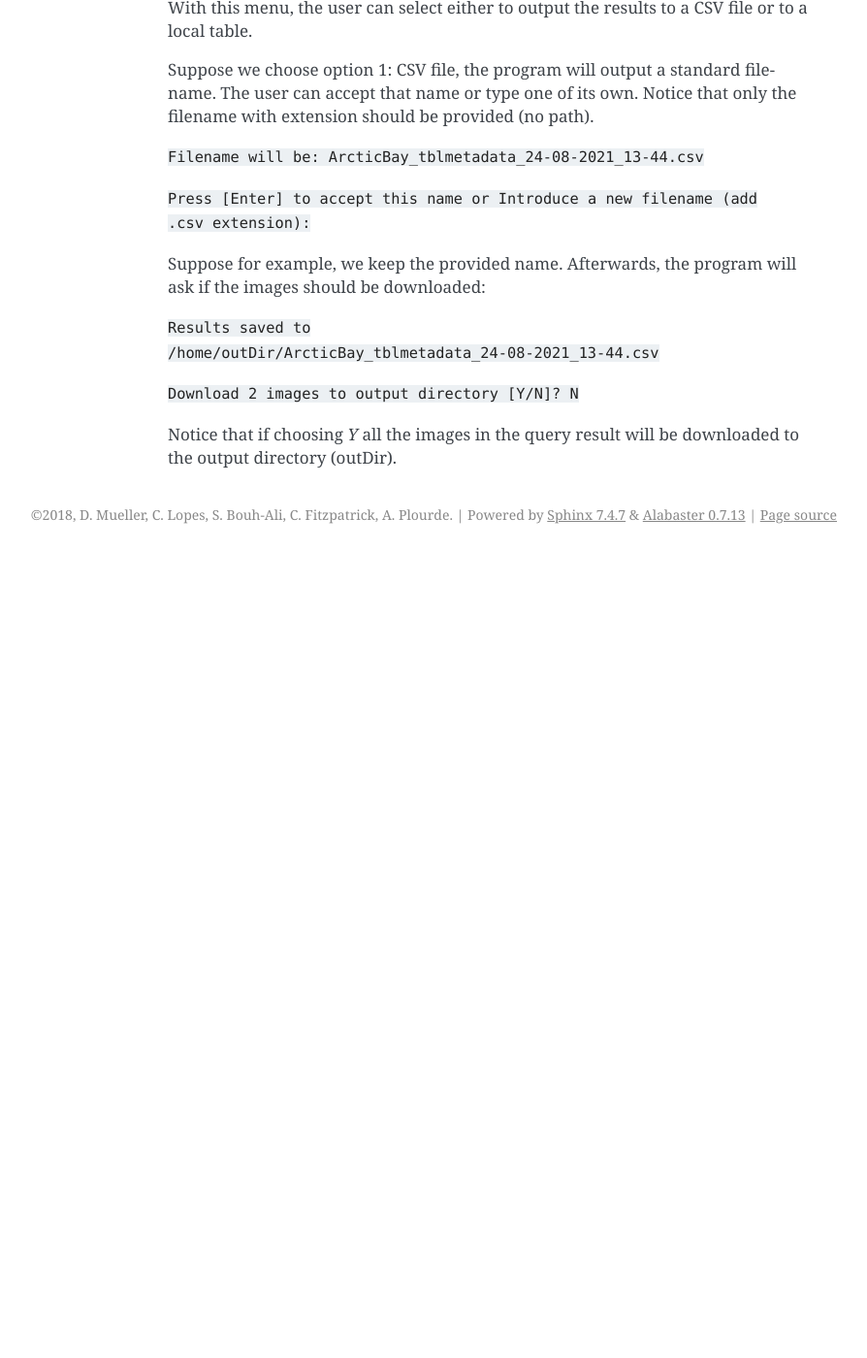
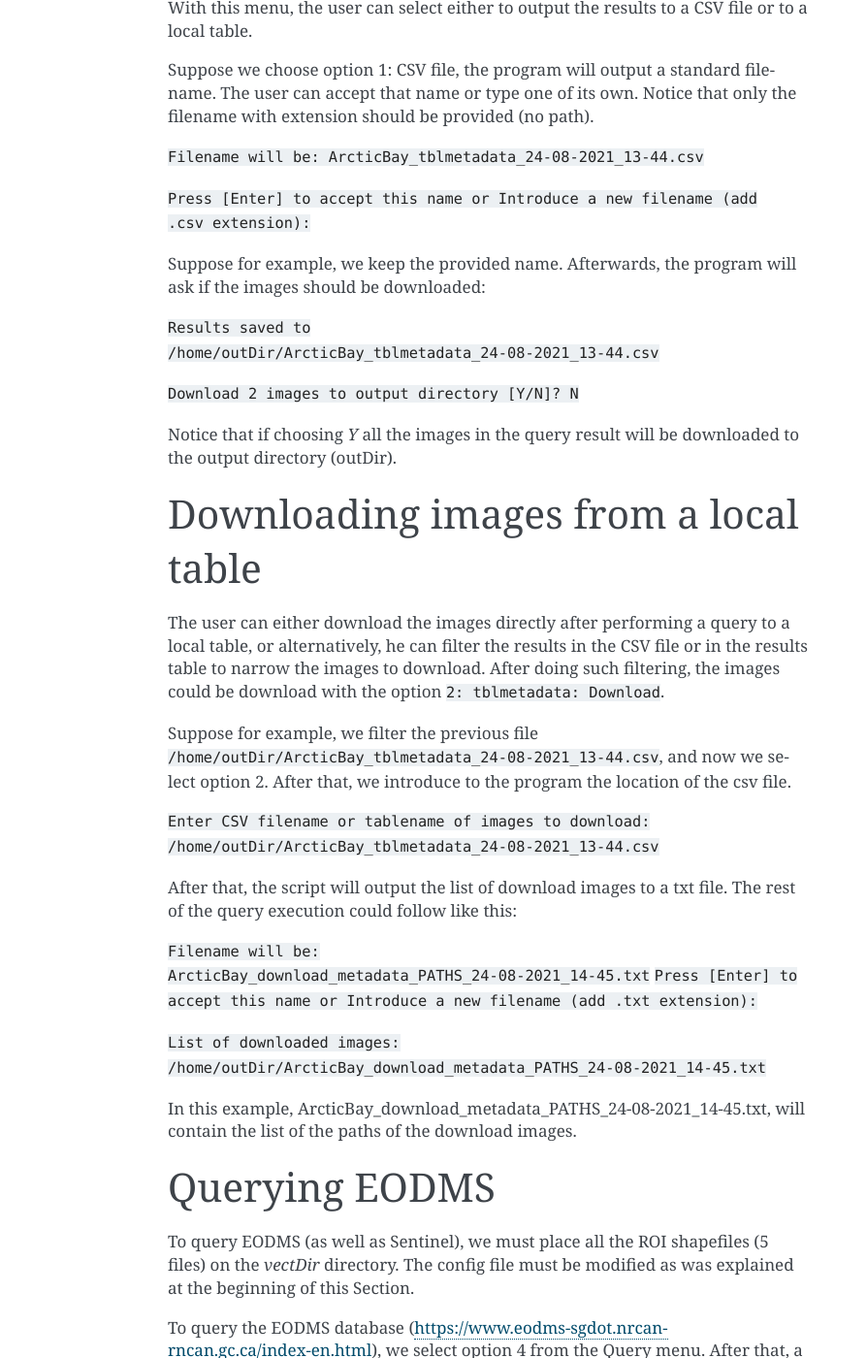
Before and after one commit to wirl-ice/SigLib, a Sphinx documentation site: the page built from Sphinx/query.rst, in a window 1280 px wide and 1400 px high, scrolled down 2505 px. Shown: the whole window at 97% size, without its empty margins (247-1141 px from the left). Built offline with Sphinx 7.4.7, drawn with Linux system fonts in a browser that asks for light colours; before the commit the page ends 3075 px from its top, so only the background shows below that; some of the changed text lies outside the part shown.

Commit message:
Update query.rst
Querying EODMS.

```diff
--- a/Sphinx/query.rst
+++ b/Sphinx/query.rst
@@ -102,3 +102,61 @@ Suppose for example, we keep the provided name. Afterwards, the program will ask
 ``Download 2 images to output directory [Y/N]? N``
 
 Notice that if choosing *Y* all the images in the query result will be downloaded to the output directory (outDir).
+
+Downloading images from a local table
+======================================
+The user can either download the images directly after performing a query to a local table, or alternatively, he can filter the results in the CSV file or in the results table to narrow the images to download. After doing such filtering, the images could be download with the option ``2: tblmetadata: Download``.
+
+Suppose for example, we filter the previous file ``/home/outDir/ArcticBay_tblmetadata_24-08-2021_13-44.csv``, and now we select option 2. After that, we introduce to the program the location of the csv file.
+
+``Enter CSV filename or tablename of images to download: /home/outDir/ArcticBay_tblmetadata_24-08-2021_13-44.csv``
+
+After that, the script will output the list of download images to a txt file. The rest of the query execution could follow like this:
+
+``Filename will be: ArcticBay_download_metadata_PATHS_24-08-2021_14-45.txt``
+``Press [Enter] to accept this name or Introduce a new filename (add .txt extension):``
+
+``List of downloaded images: /home/outDir/ArcticBay_download_metadata_PATHS_24-08-2021_14-45.txt``
+
+In this example, ArcticBay_download_metadata_PATHS_24-08-2021_14-45.txt, will contain the list of the paths of the download images.
+
+Querying EODMS
+==============
+
+To query EODMS (as well as Sentinel), we must place all the ROI shapefiles (5 files) on the *vectDir* directory. The config file must be modified as was explained at the beginning of this Section.
+
+To query the EODMS database (https://www.eodms-sgdot.nrcan-rncan.gc.ca/index-en.html), we select option 4 from the Query menu. After that, a series of questions would be asked by the program:
+
+``Enter collection to query or press enter for default "Radarsat1":``
+
+``ROI start date 2010-05-01 end date 2015-12-31``
+
+``Enter EODMS username: eodms_user``
+
+``Enter EODMS password: ******``
+
+``Querying EODMS...``
+
+``2021-08-24 15:42:20 | eodmsapi.main | WARNING | Number of search results (150) equals query limit (150)``
+
+``Fetching result metadata: 100%|██████████| 296/296 [01:03<00:00,  4.65item/s]``
+
+``Query completed. Write query results to:``
+
+``1: CSV file``
+
+``2: Local table``
+
+``3: Both``
+
+``Enter your option (1,2,3):``
+
+``Filename will be: ArcticBay_EODMS_24-08-2021_15-51.csv``
+
+``Press [Enter] to accept this name or Introduce a new filename (add .csv extension):``
+
+``Results saved to /home/outDir/ArcticBay_EODMS_24-08-2021_15-44.csv``
+
+``Would you like to order the images? [Y/N] N``
+
+The user could order directly all the images returned by EODMS or alternatively he could filter the results first and order them in a separate step.
```
Also changed, not shown: other parts of Sphinx/query.rst (+2 -2 lines).
